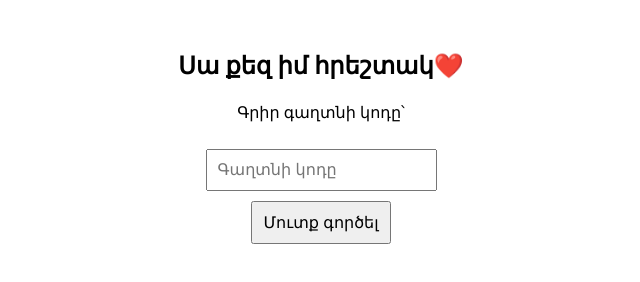
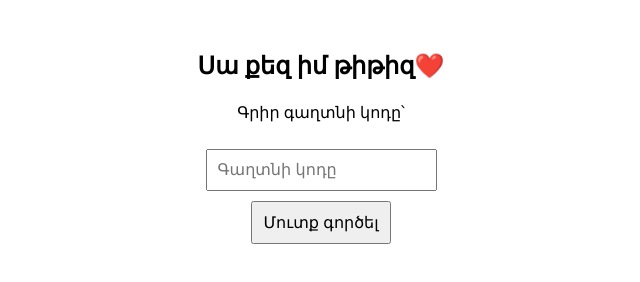
Before and after one commit to Samo239/Annn.am, a plain HTML site: page index.html in a window 1280 px wide. Shown: the whole page, without its empty margins (319-959 px from the left). Drawn offline with Linux system fonts and the light colour scheme.

Commit message:
Update index.html

```diff
--- a/index.html
+++ b/index.html
@@ -112,7 +112,7 @@
     </div>
   </div>
 
-  <h2>Սա քեզ իմ հրեշտակ❤️</h2>
+  <h2>Սա քեզ իմ թիթիզ❤️</h2>
   <div id="auth">
     <p>Գրիր գաղտնի կոդը՝</p>
     <input type="password" id="codeInput" placeholder="Գաղտնի կոդը">
```
